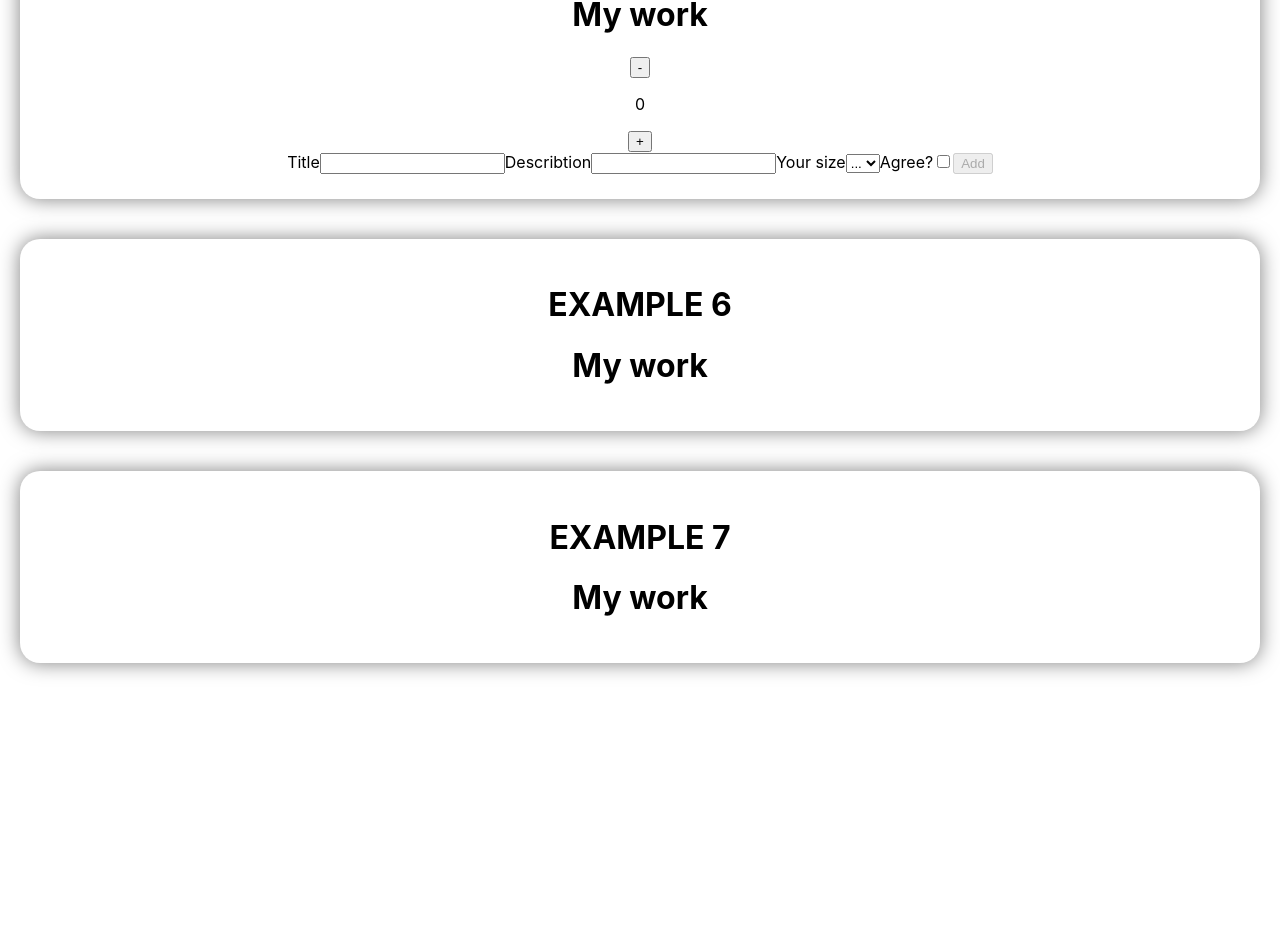
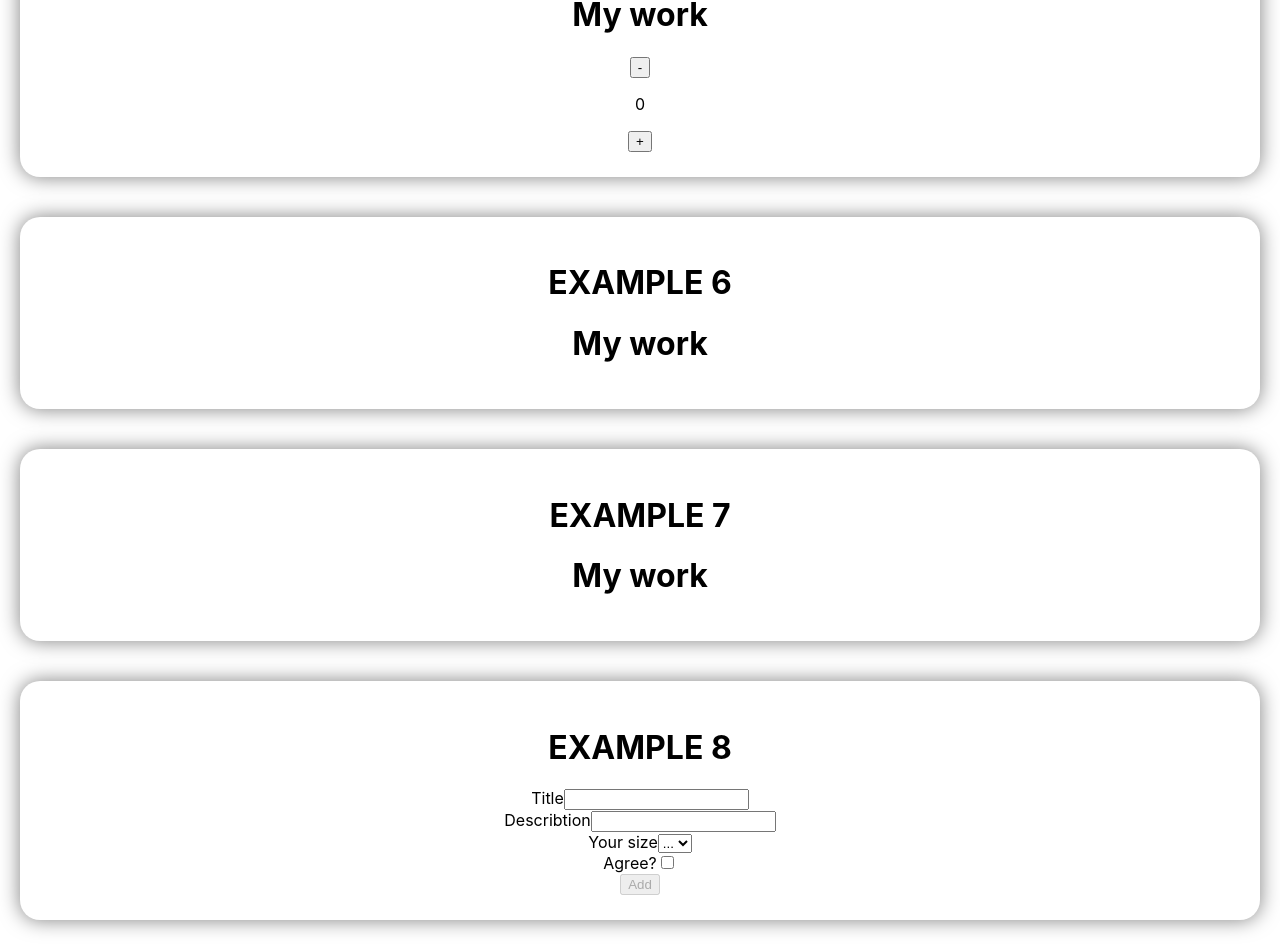
Before and after one commit to Tatiana-goit/example-02, a React (Create React App) app: page / in a window 1280 px wide. Shown: the part 1324-2276 px from the top of the page. Before the commit the page ends 2027 px from the top, so only its background shows below. Built offline with nearby package versions, Linux system fonts and the light colour scheme.

Commit message:
practice form

```diff
--- a/src/App.js
+++ b/src/App.js
@@ -7,6 +7,7 @@ import Input from './components/Input/Input'
 import Example1 from './components/Example1/Example1'
 import Example2 from './components/Example2/Example2'
 import Example3 from './components/Example2/Example2'
+import Form2App from './components/Form2/Form2App'
 import ColorPickerOptions from './data/colorPickerOptions.json';
 
 
@@ -28,6 +29,8 @@ const App =() => {
 
         <Section title='Example 7'><Example3/> </Section>
 
+        <Section title='Example 8'><Form2App/> </Section>
+
 
       </div>
     );
--- a/src/components/Example1/Example1.jsx
+++ b/src/components/Example1/Example1.jsx
@@ -1,16 +1,10 @@
 import { Component } from 'react';
 import Counter from './Counter';
-import {v4 as uuid} from 'uuid'
+
 
 class New extends Component {
     state = {
         counter: 0,
-        title: '',
-        desc: '',
-        product: null,
-        allProducts: [],
-        agreed: false,
-        size: '',
     }
 
     handleDecrement = () => {
@@ -33,55 +27,6 @@ class New extends Component {
          }))
     }
 
-    handleChange = (e) => {
-        e.preventDefault();
-        console.log(e.target.value);
-        console.log(e.target.name);
-        this.setState({
-            [e.target.name]: e.target.value,
-        })
-    };
-    handleSubmit = (e) => {
-        e.preventDefault();
-        const obj = {
-            title: this.state.title,
-            description: this.state.desc,
-        }
-        this.setState({product: obj});
-        this.setState((prevState) => {
-            return {
-                allProducts: [...prevState.allProducts, obj]
-            }
-        })
-    };
-
-    resetForm =() => {
-        this.setState({
-            title: '',
-            desc: '',
-            agreed: false,
-            size: ''})
-    }
-
-    handleCheck = (e) => {
-        e.preventDefault();
-        console.log('name',e.target.name);
-        console.log('checked',e.target.checked);
-        this.setState({
-            agreed: !this.state.agreed,
-        })
-    }
-
-    handleChangeAllInputs = (e) => {
-        const {name,type,checked,value} = e.target;
-        this.setState({[name]: type==='checkbox' ? checked:value})
-    }
-
-    prodIdTitle=uuid();
-    prodIdDesc=uuid();
-    prodIdAgree=uuid();
-    prodIdSize=uuid();
-
     render() {
         const {counter} = this.state
         const { handleDecrement,handleIncrement } = this
@@ -92,60 +37,8 @@ class New extends Component {
                     counter={counter}
                     handleDecrement={handleDecrement}
                     handleIncrement={handleIncrement}
-
                 />
-
-
-                {/* const {} = this.state;
-                const {} = this; */}
-                <form onSubmit={this.handleSubmit}>
-                    <label htmlFor='this.prodIdTitle'>Title</label>
-                    <input
-                        id={this.prodIdTitle}
-                        name='title'
-                        type='text'
-                        value={this.state.title}
-                        onChange={this.handleChangeAllInputs}>
-                   </input>
-
-                    <label htmlFor='this.prodIdDesc'>Describtion</label>
-                    <input
-                        id='this.prodIdDesc'
-                        name='desc'
-                        type='text'
-                        value={this.state.desc}
-                        onChange={this.handleChangeAllInputs}>
-                    </input>
-
-                    <label htmlFor='this.prodIdSize'>Your size</label>
-                    <select
-                        name='size'
-                        value={this.state.size}
-                        id={this.prodIdSize}
-                        onClick={this.handleChangeAllInputs}
-                        >
-                            <option value='' disabled>
-                                ...
-                            </option>
-
-                            <option value='s'>s</option>
-                            <option value='s'>m</option>
-                            <option value='s'>l</option>
-                    </select>
-
-
-                    <label htmlFor='this.prodIdAgree'>Agree?</label>
-                    <input
-                        type='checkbox'
-                        name='agreed'
-                        id={this.prodIdAgree}
-                        checked={this.state.agreed}
-                        onChange={this.handleChangeAllInputs}
-                        ></input>
-
-                    <button type='submit' disabled={!this.state.agreed}>Add</button>
-                </form>
-            </div>
+           </div>
         )
     }
 }
--- /dev/null
+++ b/src/components/Form2/Form2.jsx
@@ -0,0 +1,133 @@
+import { Component } from 'react';
+import {v4 as uuid} from 'uuid';
+
+class Form extends Component{
+
+    prodIdTitle=uuid();
+    prodIdDesc=uuid();
+    prodIdAgree=uuid();
+    prodIdSize=uuid();
+
+    state = {
+        title: '',
+        desc: '',
+        size: '',
+        agreed: false,
+
+        product: null,
+    }
+
+    handleCheck = e => {
+        const {name,checked} = e.target;
+        const {agreed} = this.state;
+        console.log('name',name);
+        console.log('checked',checked);
+        this.setState({
+            agreed: !agreed,
+        })
+    }
+
+    handleChange = e => {
+        const {value,name} = e.target;
+        console.log(e.target.value);
+        console.log(value);
+        console.log(name);
+        this.setState({
+            [name]: value,
+        })
+    };
+
+    handleChangeAllInputs = e => {
+        const {name,type,checked,value} = e.target;
+        this.setState({[name]: type==='checkbox' ? checked : value})
+    }
+
+    handleSubmit = e => {
+        e.preventDefault();
+        const { title, desc, size } = this.state;
+        const product = {
+          title,
+          description: desc,
+          size,
+        };
+        this.setState({ product });
+        this.props.addNewProduct(product);
+        this.resetForm();
+      };
+
+
+    resetForm = () => {
+        this.setState({
+            title: '',
+            desc: '',
+            size: '',});
+      };
+
+
+    render () {
+        const {title,desc,size,agreed} = this.state;
+        const {
+            handleChangeAllInputs,
+            handleSubmit,
+            prodIdTitle,
+            prodIdDesc,
+            prodIdSize,
+            prodIdAgree,
+          } = this;
+
+          return (
+            <form onSubmit={handleSubmit}>
+            <label htmlFor='prodIdTitle'>Title</label>
+            <input
+                id={prodIdTitle}
+                name='title'
+                type='text'
+                value={title}
+                onChange={handleChangeAllInputs}>
+           </input>
+           <br/>
+
+            <label htmlFor={prodIdDesc}>Describtion</label>
+            <input
+                id={prodIdDesc}
+                name='desc'
+                type='text'
+                value={desc}
+                onChange={handleChangeAllInputs}>
+            </input>
+            <br/>
+
+            <label htmlFor={prodIdSize}>Your size</label>
+            <select
+                id={prodIdSize}
+                name='size'
+                value={size}
+                onChange={handleChangeAllInputs}
+                >
+                    <option value="" disabled>
+                        ...
+                    </option>
+                    <option value='s'>s</option>
+                    <option value='s'>m</option>
+                    <option value='s'>l</option>
+            </select>
+
+            <br/>
+            <label htmlFor={prodIdAgree}>Agree?</label>
+            <input
+                type='checkbox'
+                name='agreed'
+                id={prodIdAgree}
+                checked={agreed}
+                onChange={handleChangeAllInputs}
+                ></input>
+
+            <br/>
+            <button type='submit' disabled={!agreed}>Add</button>
+        </form>
+        )
+    }
+
+}
+
+export default Form;
--- /dev/null
+++ b/src/components/Form2/Form2App.jsx
@@ -0,0 +1,25 @@
+import { Component } from 'react';
+import Form from './Form2';
+
+class Form2App extends Component {
+        state = {
+           allProducts: [],
+        };
+
+        addNewProduct = obj => {
+              this.setState(prevState => {
+                return {
+                  allProducts: [...prevState.allProducts, obj],
+                };
+              });
+            };
+
+        render() {
+              return (
+                <div className="App">
+                   <Form addNewProduct={this.addNewProduct} />
+                </div>
+              );
+            }
+          }
+export default Form2App;
```
